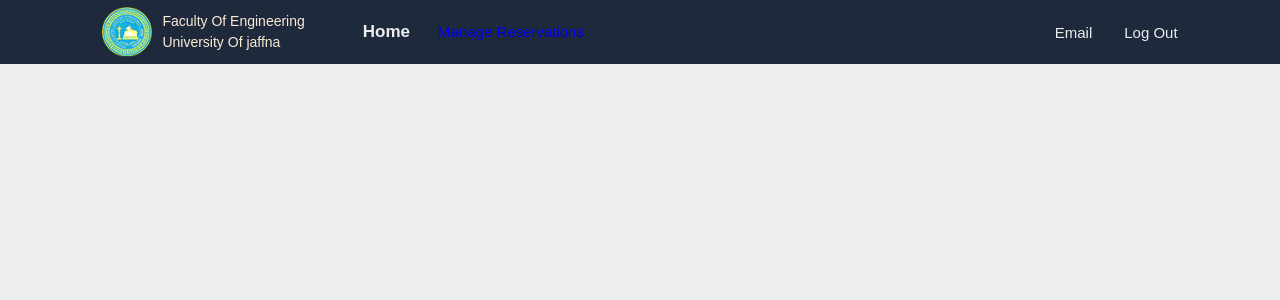
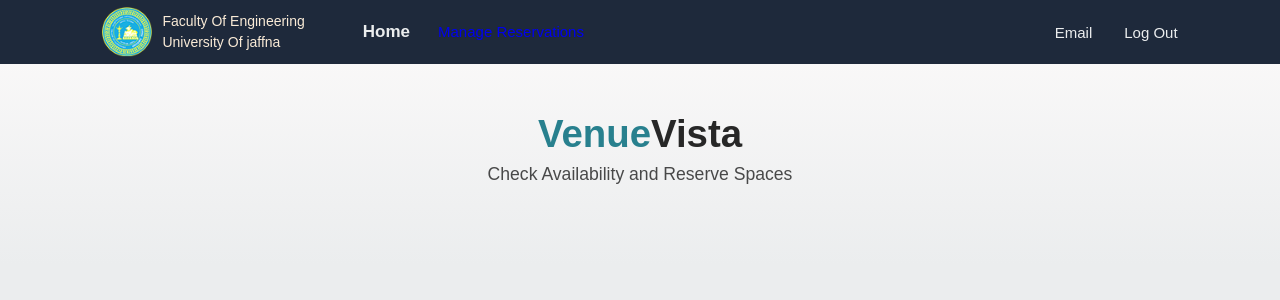
Before and after one commit to RuwanPradeep0/VenueVista, a React (Create React App) app in the folder frontend/: page / in a window 1280 px wide. Shown: the top 300 px of the page. Built offline with nearby package versions, Linux system fonts and the light colour scheme.

Commit message:
Hero Bar

```diff
--- a/frontend/package.json
+++ b/frontend/package.json
@@ -11,6 +11,7 @@
     "react-router-dom": "^6.22.3",
     "react-scripts": "^5.0.1",
     "sass": "^1.75.0",
+    "start": "^5.1.0",
     "web-vitals": "^2.1.4"
   },
   "scripts": {
--- a/frontend/src/App.js
+++ b/frontend/src/App.js
@@ -1,6 +1,6 @@
 import React from 'react'
 import Navbar from './components/Navbar'
-
+import AppRouter from "./components/AppRouter";
 const App = () => {
 
   const [user, setUser] = React.useState("Ruwan");
@@ -8,6 +8,7 @@ const App = () => {
   return (
     <div>
       <Navbar user={user}/>
+      <AppRouter />
     </div>
   )
 }
--- /dev/null
+++ b/frontend/src/components/AppRouter.jsx
@@ -0,0 +1,12 @@
+import { Routes, Route } from "react-router-dom";
+import Home from "../pages/Home";
+
+const AppRouter = () => {
+  return (
+    <Routes>
+      <Route path="/" element={<Home />} />
+    </Routes>
+  );
+};
+
+export default AppRouter;
--- /dev/null
+++ b/frontend/src/components/Hero.jsx
@@ -0,0 +1,16 @@
+import styles from "../styles/Hero.module.scss";
+
+const Hero = ({ title, description, children, spanText }) => {
+  return (
+    <div className={styles.Hero}>
+      <h1>
+        <span>{spanText}</span>
+        {title}
+      </h1>
+      <p>{description}</p>
+      {children}
+    </div>
+  );
+};
+
+export default Hero;
--- a/frontend/src/pages/Home.jsx
+++ b/frontend/src/pages/Home.jsx
@@ -1,9 +1,14 @@
 import React from 'react'
+import Hero from "../components/Hero";
 
 const Home = () => {
   return (
     <div>
-
+       <Hero
+        spanText="Venue"
+        title="Vista"
+        description="Check Availability and Reserve Spaces"
+      ></Hero>
     </div>
   )
 }
--- /dev/null
+++ b/frontend/src/styles/Hero.module.scss
@@ -0,0 +1,29 @@
+@use "variables" as *;
+.Hero {
+  height: auto;
+  width: 100%;
+  background-color: $bgcolor;
+  text-align: center;
+  padding: 7em 2em 5em 2em;
+  position: relative;
+  display: flex;
+  flex-direction: column;
+  justify-content: center;
+  align-items: center;
+  animation: fadeIn 500ms ease-in;
+  background-image: linear-gradient(180deg, #fdfbfb 0%, $bgcolor 100%);
+
+  h1 {
+    font-size: 2.4em;
+    margin-bottom: 0.2em;
+    color: rgb(39, 39, 39);
+  }
+
+  p {
+    font-size: 1.1em;
+    color: hsl(0, 0, 0, 0.7);
+  }
+  span {
+    color: $accentColor;
+  }
+}
```
Also changed, not shown: 1 other file (tests, documents, lock files or other folders).
